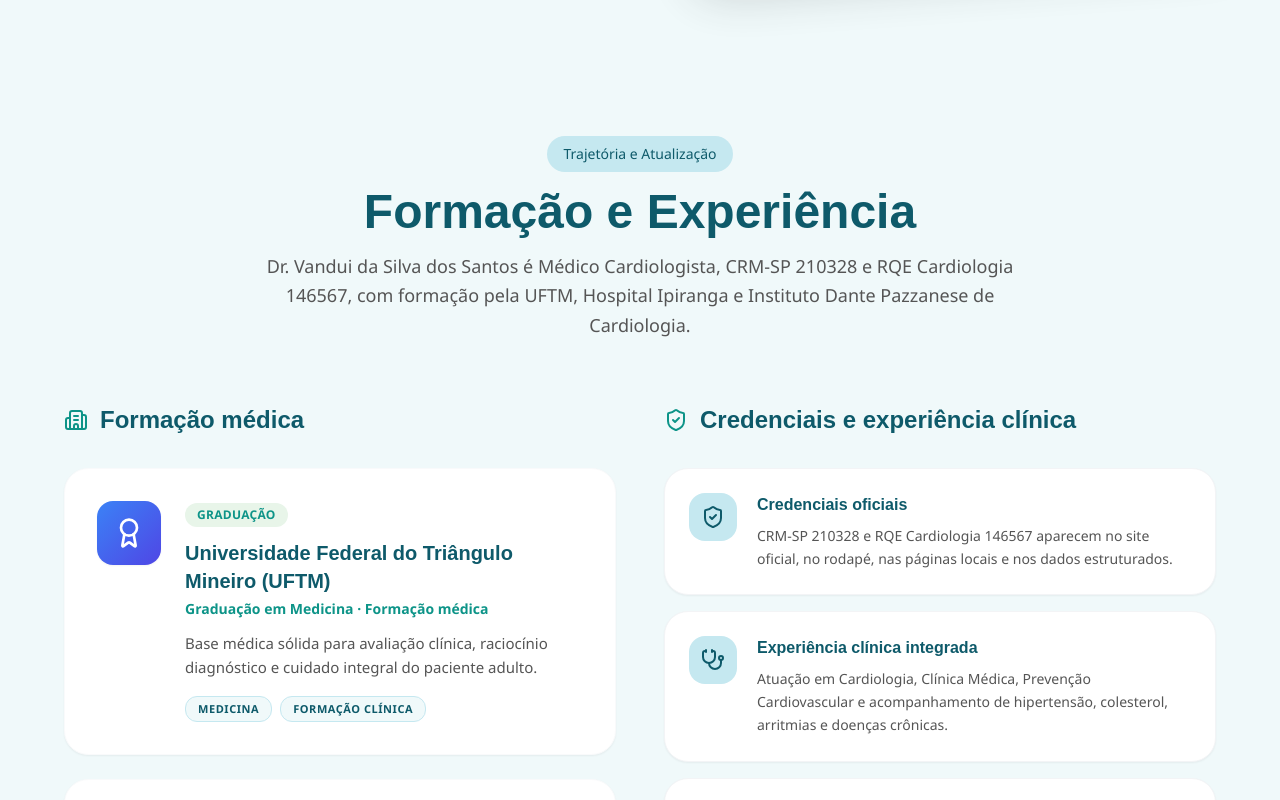
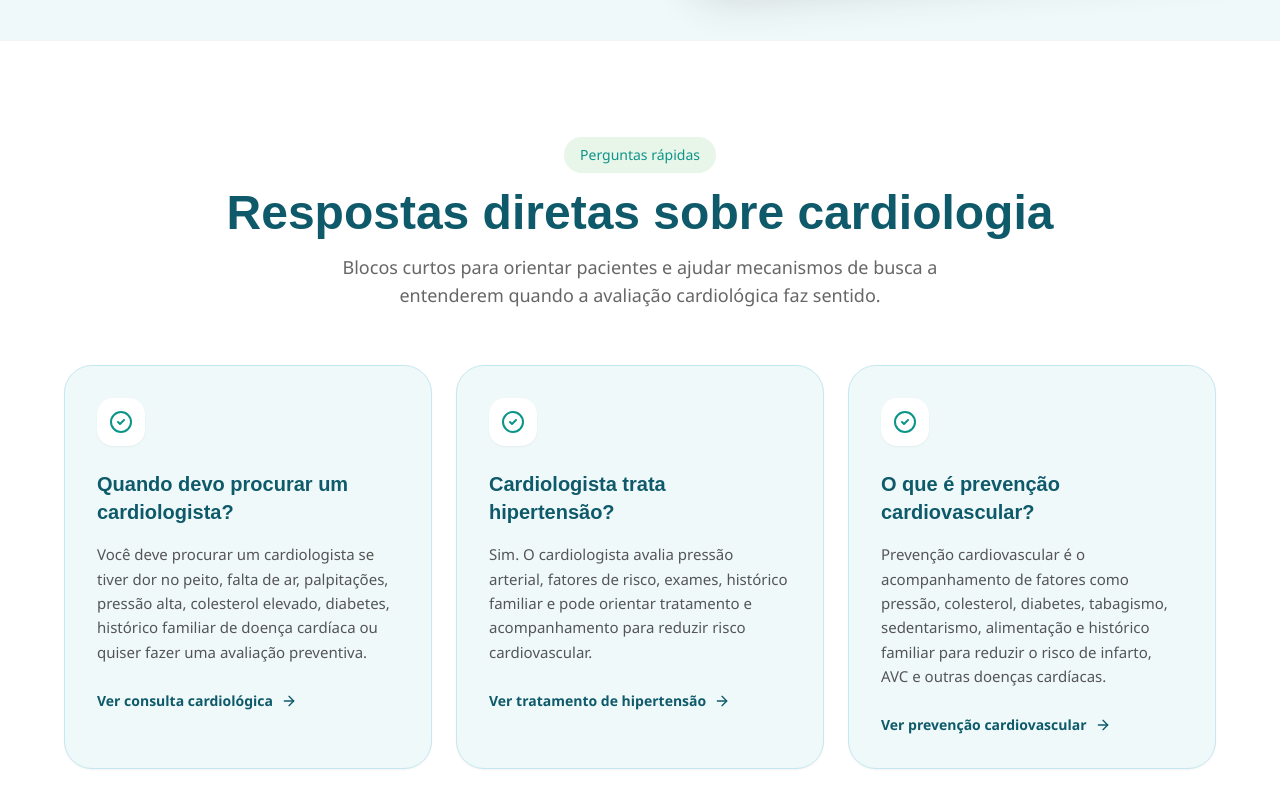
Before and after one commit to msant262/drvandui-saas, a React (Vite) app: page / in a window 1280 px wide. Shown: the part 5360-6160 px from the top of the page. Built offline with nearby package versions, Linux system fonts and the light colour scheme.

Commit message:
feat: add aeо answer blocks

```diff
--- a/index.html
+++ b/index.html
@@ -106,6 +106,40 @@
         "https://oneliv.com.br/profissional/vandui-santos",
         "https://instagram.com/vanduisantos.cardio",
         "https://www.linkedin.com/in/vandui-santos-181225137/"
+      ]
+    }
+    </script>
+
+    <!-- Schema FAQPage da home (AEO/GEO) -->
+    <script type="application/ld+json">
+    {
+      "@context": "https://schema.org",
+      "@type": "FAQPage",
+      "mainEntity": [
+        {
+          "@type": "Question",
+          "name": "Quando devo procurar um cardiologista?",
+          "acceptedAnswer": {
+            "@type": "Answer",
+            "text": "Você deve procurar um cardiologista se tiver dor no peito, falta de ar, palpitações, pressão alta, colesterol elevado, diabetes, histórico familiar de doença cardíaca ou quiser fazer uma avaliação preventiva."
+          }
+        },
+        {
+          "@type": "Question",
+          "name": "Cardiologista trata hipertensão?",
+          "acceptedAnswer": {
+            "@type": "Answer",
+            "text": "Sim. O cardiologista avalia pressão arterial, fatores de risco, exames, histórico familiar e pode orientar tratamento e acompanhamento para reduzir risco cardiovascular."
+          }
+        },
+        {
+          "@type": "Question",
+          "name": "O que é prevenção cardiovascular?",
+          "acceptedAnswer": {
+            "@type": "Answer",
+            "text": "Prevenção cardiovascular é o acompanhamento de fatores como pressão, colesterol, diabetes, tabagismo, sedentarismo, alimentação e histórico familiar para reduzir o risco de infarto, AVC e outras doenças cardíacas."
+          }
+        }
       ]
     }
     </script>
--- a/src/pages/Home.tsx
+++ b/src/pages/Home.tsx
@@ -147,6 +147,30 @@ const healthyHabits = [
     title: 'Atenção aos Vícios',
     description: 'O tabagismo e o álcool em excesso prejudicam diretamente seus vasos sanguíneos.',
   }
+];
+
+const quickAnswers = [
+  {
+    question: 'Quando devo procurar um cardiologista?',
+    answer:
+      'Você deve procurar um cardiologista se tiver dor no peito, falta de ar, palpitações, pressão alta, colesterol elevado, diabetes, histórico familiar de doença cardíaca ou quiser fazer uma avaliação preventiva.',
+    link: '/consulta-com-cardiologista',
+    linkLabel: 'Ver consulta cardiológica',
+  },
+  {
+    question: 'Cardiologista trata hipertensão?',
+    answer:
+      'Sim. O cardiologista avalia pressão arterial, fatores de risco, exames, histórico familiar e pode orientar tratamento e acompanhamento para reduzir risco cardiovascular.',
+    link: '/tratamento-hipertensao',
+    linkLabel: 'Ver tratamento de hipertensão',
+  },
+  {
+    question: 'O que é prevenção cardiovascular?',
+    answer:
+      'Prevenção cardiovascular é o acompanhamento de fatores como pressão, colesterol, diabetes, tabagismo, sedentarismo, alimentação e histórico familiar para reduzir o risco de infarto, AVC e outras doenças cardíacas.',
+    link: '/prevencao-cardiovascular',
+    linkLabel: 'Ver prevenção cardiovascular',
+  },
 ];
 
 const institutions = [
@@ -662,6 +686,43 @@ export function Home() {
         </div>
       </section>
 
+      {/* ── RESPOSTAS RÁPIDAS AEO/GEO ── */}
+      <section className="py-24 bg-white border-t border-gray-100">
+        <div className="section-padding">
+          <div className="max-w-6xl mx-auto">
+            <div className="text-center mb-14">
+              <span className="inline-block px-4 py-2 rounded-full text-sm font-medium mb-4" style={{ backgroundColor: 'var(--color-mint)', color: 'var(--color-emerald)' }}>
+                Perguntas rápidas
+              </span>
+              <h2 className="text-4xl sm:text-5xl font-bold mb-4" style={{ color: 'var(--color-teal)', fontFamily: 'Poppins, sans-serif' }}>
+                Respostas diretas sobre cardiologia
+              </h2>
+              <p className="text-lg text-[#666] max-w-2xl mx-auto">
+                Blocos curtos para orientar pacientes e ajudar mecanismos de busca a entenderem quando a avaliação cardiológica faz sentido.
+              </p>
+            </div>
+
+            <div className="grid lg:grid-cols-3 gap-6">
+              {quickAnswers.map((item) => (
+                <article key={item.question} className="bg-[#f0f9fa] rounded-[28px] p-8 border border-[var(--color-cyan-light)] shadow-sm">
+                  <div className="w-12 h-12 rounded-2xl bg-white flex items-center justify-center mb-6 shadow-sm">
+                    <CheckCircle2 className="w-6 h-6 text-[var(--color-emerald)]" />
+                  </div>
+                  <h3 className="font-bold text-xl mb-4" style={{ color: 'var(--color-teal)', fontFamily: 'Poppins, sans-serif' }}>
+                    {item.question}
+                  </h3>
+                  <p className="text-[#555] text-[15px] leading-relaxed mb-6">{item.answer}</p>
+                  <Link to={item.link} className="inline-flex items-center gap-2 text-sm font-bold text-[var(--color-teal)] hover:text-[var(--color-emerald)] transition-colors">
+                    {item.linkLabel}
+                    <ArrowRight className="w-4 h-4" />
+                  </Link>
+                </article>
+              ))}
+            </div>
+          </div>
+        </div>
+      </section>
+
       {/* ── FORMAÇÃO & EXPERIÊNCIA ── */}
       <section className="py-24" style={{ backgroundColor: 'var(--color-white-blue)' }}>
         <div className="section-padding">
```
Also changed, not shown: scripts/seo-technical-audit.mjs (+24 -0 lines), public/llms.txt, 1 other file (tests, documents, lock files or other folders).
